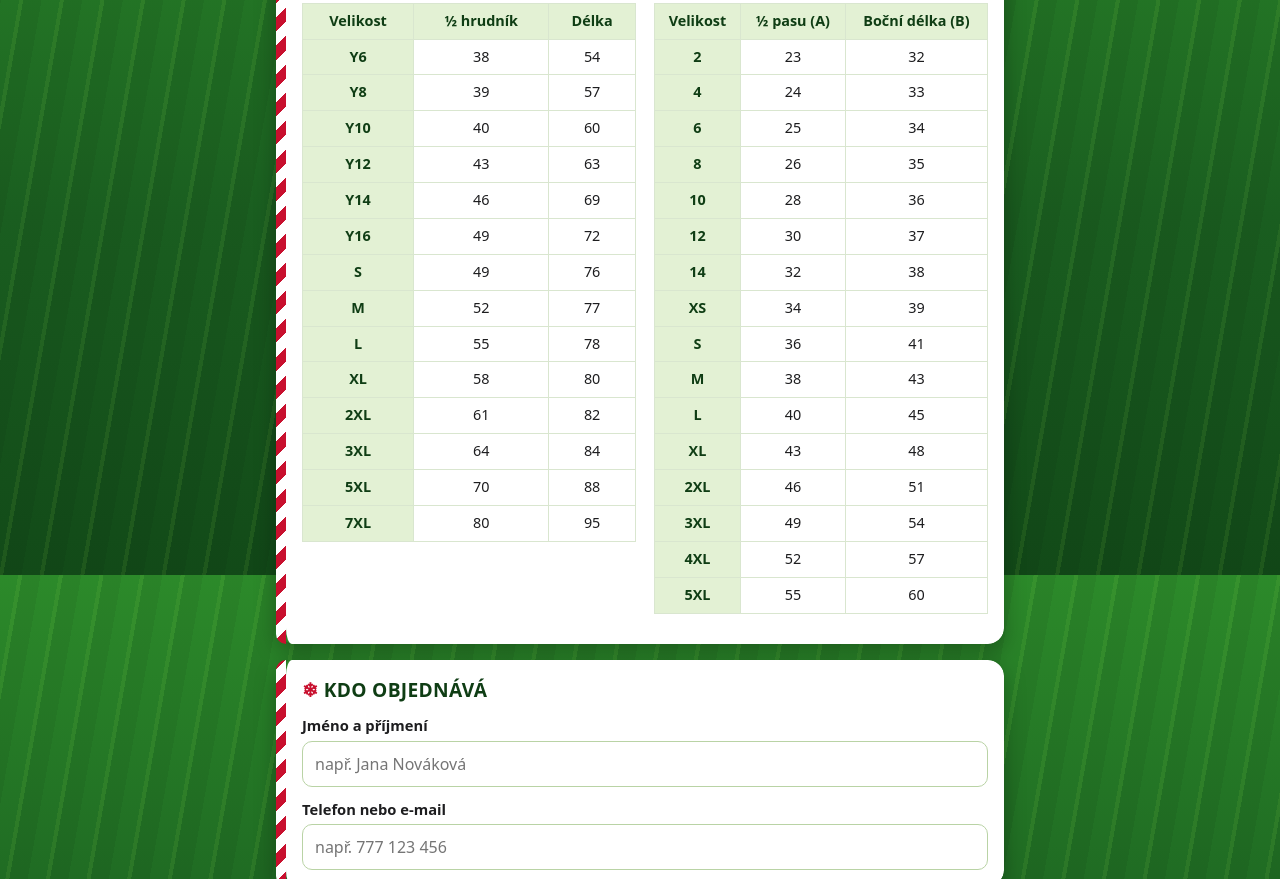
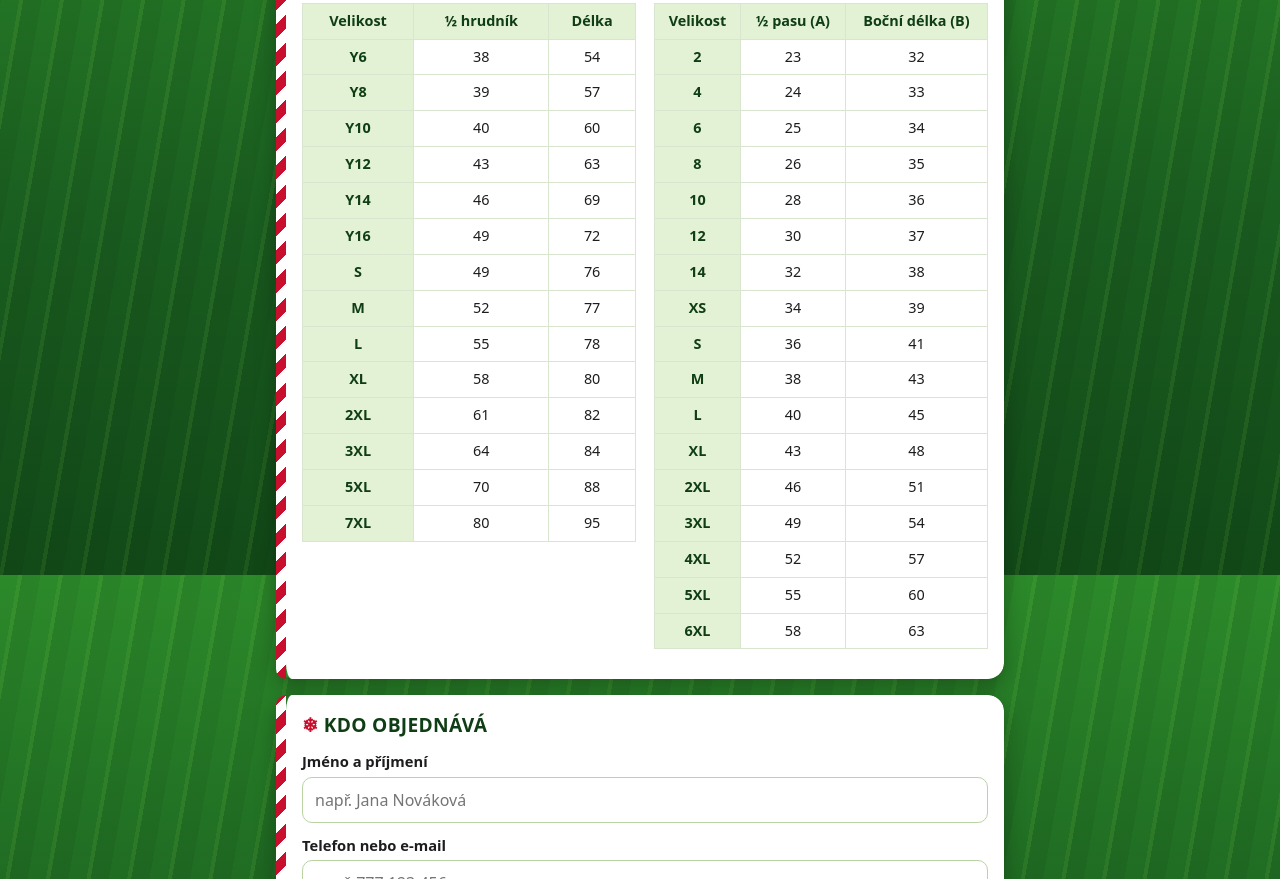
Before and after one commit to majk1103/DRESY, a plain HTML site: page index.html in a window 1280 px wide. Shown: the part 1025-1904 px from the top of the page. Drawn offline with Linux system fonts and the light colour scheme; no server answers.

Commit message:
Kraťasy: přidána velikost 6XL
Co-Authored-By: Claude Sonnet 5.5 <noreply@anthropic.com>
Claude-Session: https://claude.ai/code/session_012P9K6Go29U5ZBKw1rC9tai

```diff
--- a/index.html
+++ b/index.html
@@ -275,7 +275,7 @@ const CONFIG = {
       headers: ["Velikost", "½ pasu (A)", "Boční délka (B)"],
       rows: [
         ["2","23","32"],["4","24","33"],["6","25","34"],["8","26","35"],["10","28","36"],["12","30","37"],["14","32","38"],
-        ["XS","34","39"],["S","36","41"],["M","38","43"],["L","40","45"],["XL","43","48"],["2XL","46","51"],["3XL","49","54"],["4XL","52","57"],["5XL","55","60"]
+        ["XS","34","39"],["S","36","41"],["M","38","43"],["L","40","45"],["XL","43","48"],["2XL","46","51"],["3XL","49","54"],["4XL","52","57"],["5XL","55","60"],["6XL","58","63"]
       ]
     }
   }
```
